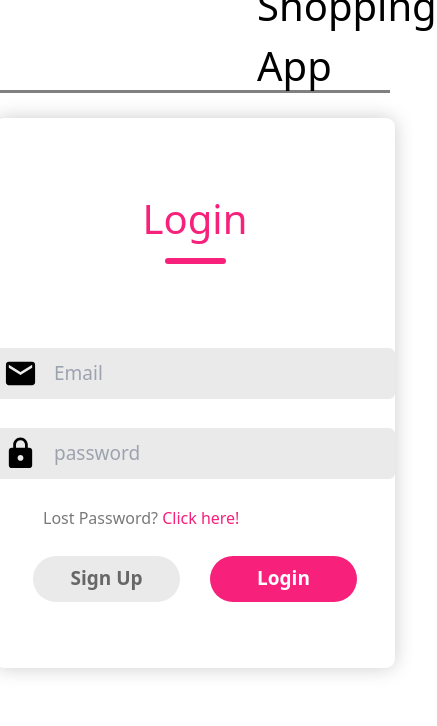
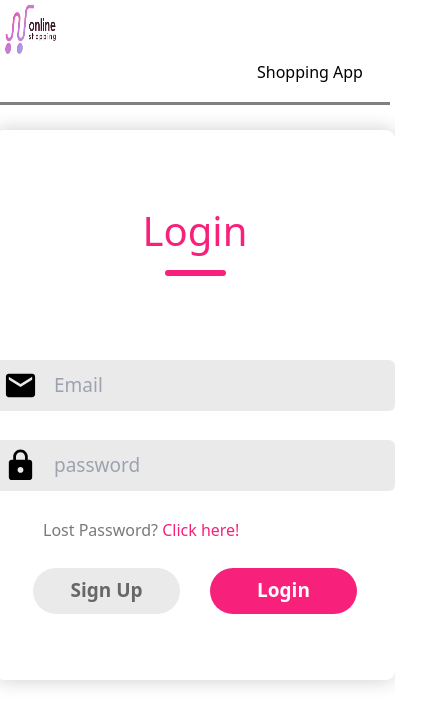
Before and after one commit to Anivesh-WEB-DEV/Ecommerce-Website, a React (Vite) app: page /login in a window 390 px wide. Shown: the top 726 px of the page, 437 px wide, since content can reach past the window. Built offline with nearby package versions, Linux system fonts and the light colour scheme.

Commit message:
error on routing

```diff
--- a/src/App.jsx
+++ b/src/App.jsx
@@ -35,7 +35,6 @@ import Home from "./components/Home/Home";
 // import PageNotFound from "./components/NavCard/PageNotFound";
 import Navbar from "./components/NavCard/Navbar";
 import { ToastContainer } from "react-toastify";
-import Checkout from "./components/NavCard/checkOut";
 import cardDetails from "./components/NavCard/cardDetails";
 import Login from "./components/LoginSignup/Login";
 import ErrorBoundary from './components/NavCard/ErrorBoundary '
@@ -49,11 +48,10 @@ const App = () => {
         <Navbar />
          <ToastContainer />
         <Routes>
+          <Route path="/" Component={Home} />
           <Route path="/login" Component={Login} />
           <Route path="/card" Component={cardDetails} />
-          <Route path="/checkout" Component={Checkout} />
           <Route path="/cart" Component={Cart} />
-          <Route path="/" Component={Home} />
         </Routes>
       </BrowserRouter>
     </div>
--- a/src/components/NavCard/Navbar.css
+++ b/src/components/NavCard/Navbar.css
@@ -28,13 +28,6 @@
 
 }
 
-/* .css-1to51ap-MuiBadge-root .MuiBadge-badge{
-right: 29px ;
-top: 2px ;
-border: 1.7px solid white ;
-padding: 2px 5px ;
-display: block;
-} */
 
 
 .hr_line{
@@ -42,3 +35,48 @@ display: block;
   height: 3px;
   background-color: gray;
 }
+
+/* Media Queries for Responsive Design */
+
+@media screen and (max-width: 1200px) {
+  .logo {
+    width: 80px; /* Adjusted width for screens between 1200px and 991px */
+  }
+}
+
+@media screen and (max-width: 991px) {
+  .navbar {
+    flex-direction: column;
+    align-items: flex-start;
+    height: auto;
+  }
+
+  .heading {
+    font-size: 20px; /* Adjusted font size for screens between 991px and 768px */
+  }
+}
+
+@media screen and (max-width: 768px) {
+  .heading {
+    font-size: 18px; /* Adjusted font size for screens between 768px and 576px */
+  }
+
+  .login {
+    font-size: 16px; /* Adjusted font size for screens between 768px and 576px */
+  }
+}
+
+@media screen and (max-width: 576px) {
+  .logo {
+    width: 60px;
+    height: 60px; /* Adjusted width for screens below 576px */
+  }
+
+  .heading {
+    font-size: 16px; /* Adjusted font size for screens below 576px */
+  }
+
+  .login {
+    font-size: 14px; /* Adjusted font size for screens below 576px */
+  }
+}
```
Also changed, not shown: 1 other file (tests, documents, lock files or other folders).
